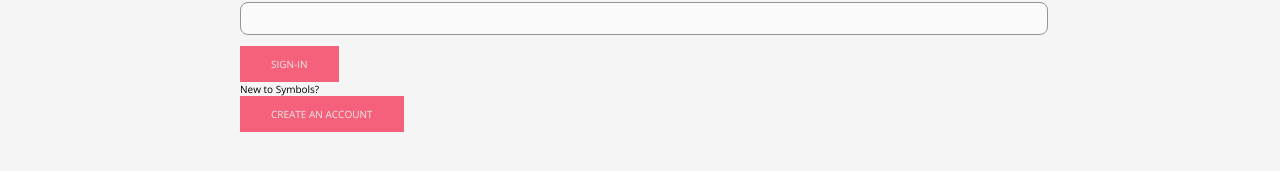
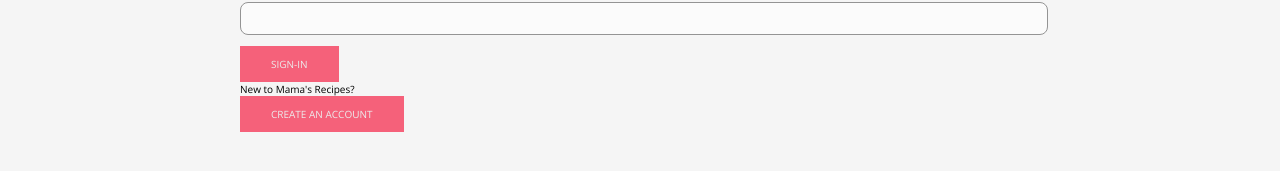
Before and after one commit to Luismrtz/mamas-recipes, a React (Create React App) app in the folder frontend/: page /signin in a window 1280 px wide. Shown: the part 291-462 px from the top of the page. Built offline with nearby package versions, Linux system fonts and the light colour scheme; no server answers.

Commit message:
fixed minor typos

```diff
--- a/frontend/src/components/searchbar/SearchBar.module.scss
+++ b/frontend/src/components/searchbar/SearchBar.module.scss
@@ -27,6 +27,7 @@
   transition: all 350ms ease;
 }
 .navFlex {
+  margin-right: 1.5rem;
   height: 4.5rem;
   display: flex;
   border: 1px solid var(--formDark);
--- a/frontend/src/components/signin/Signin.js
+++ b/frontend/src/components/signin/Signin.js
@@ -71,7 +71,7 @@
                   Sign-in
                 </button>
               </li>
-              <li className={styles.text}>New to Symbols?</li>
+              <li className={styles.text}>New to Mama's Recipes?</li>
               <li>
                 <Link
                   to={
```
